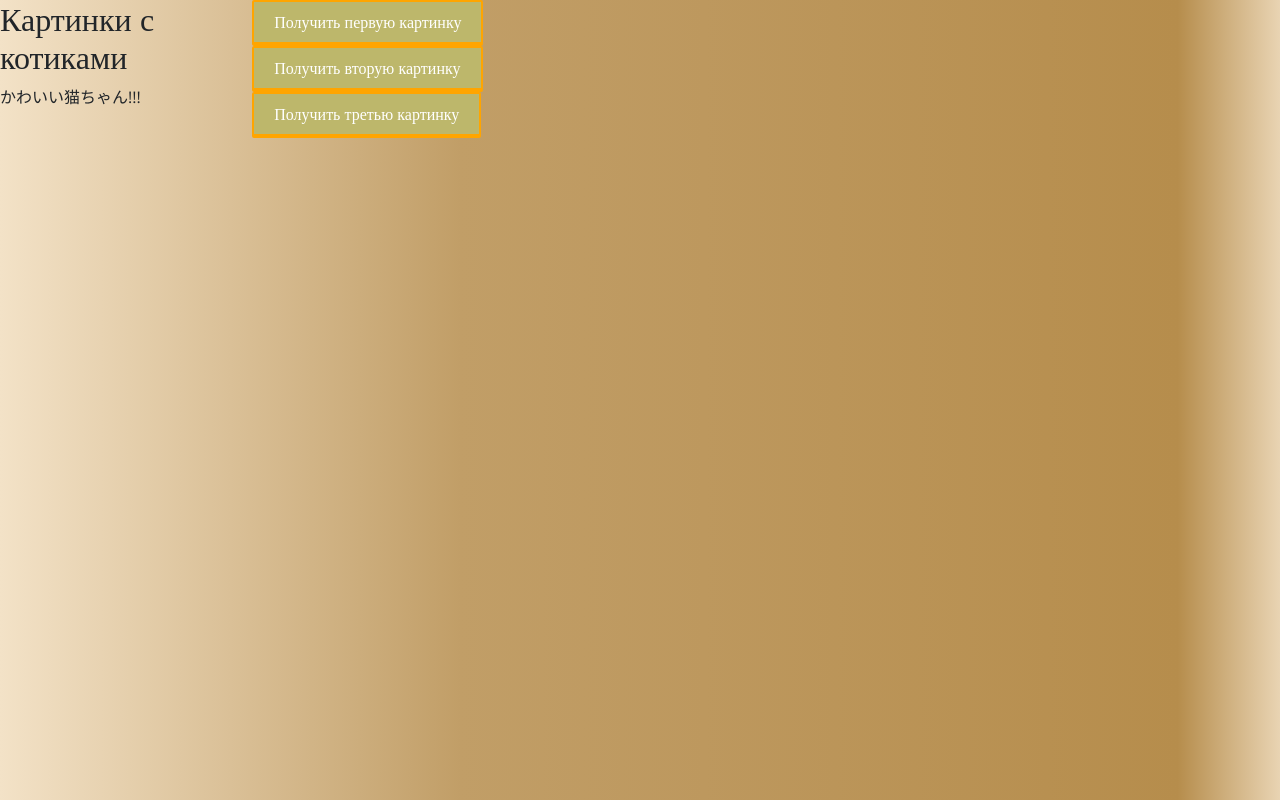
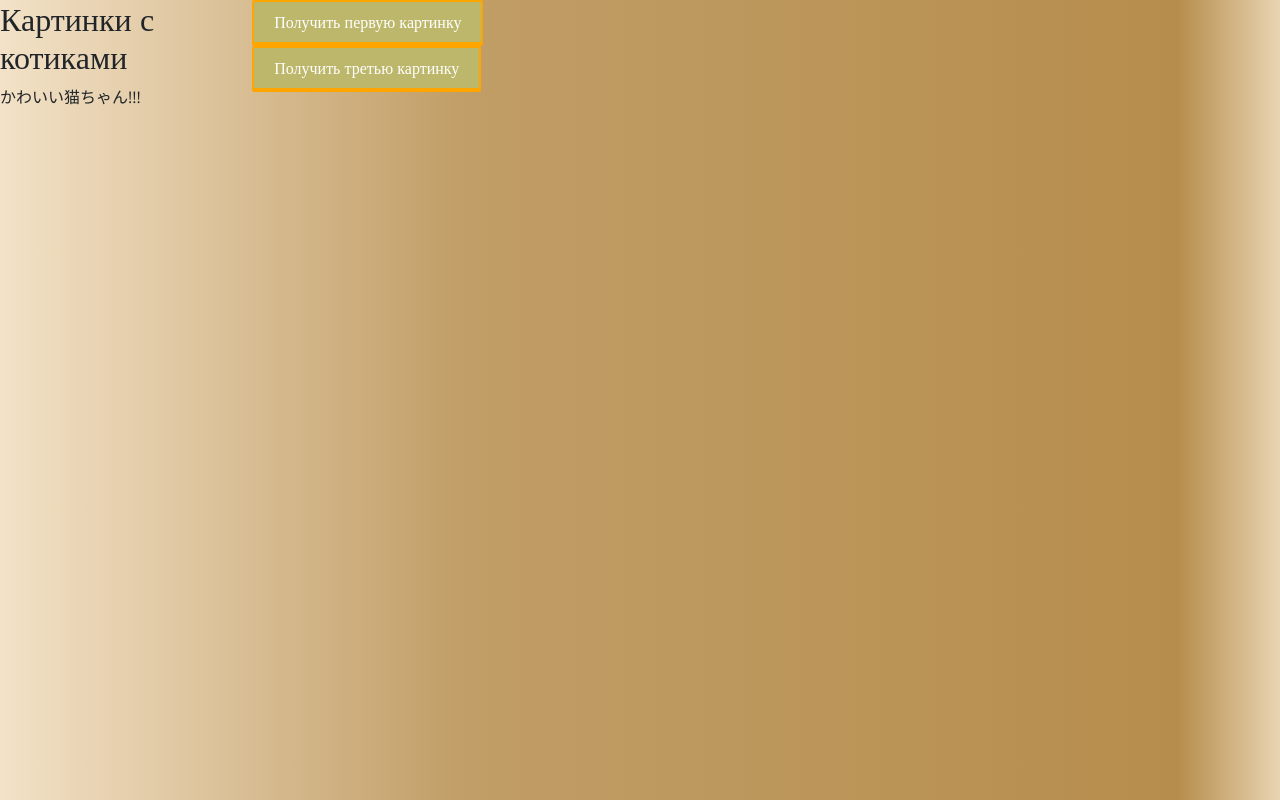
Before and after one commit to Anasytasia/Labs2-4, a React (Create React App) app: page / in a window 1280 px wide. Built offline with nearby package versions, Linux system fonts and the light colour scheme.

Commit message:
Update form2.js

```diff
--- a/src/components/form2.js
+++ b/src/components/form2.js
@@ -4,7 +4,6 @@ class Form2 extends React.Component {
   render() {
     return(
       <form onSubmit={this.props.photo_method2}>
-        <button>Получить вторую картинку</button>
       </form>
     );
   }
```
